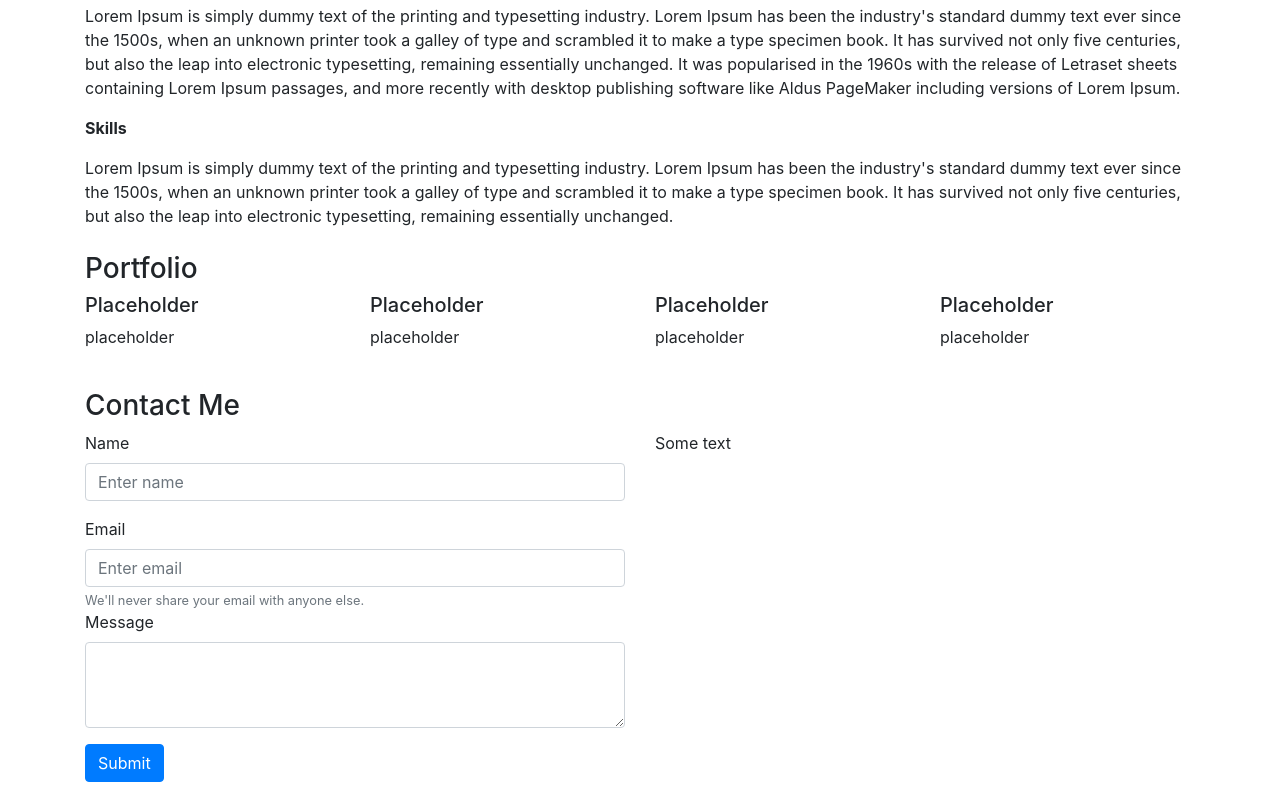
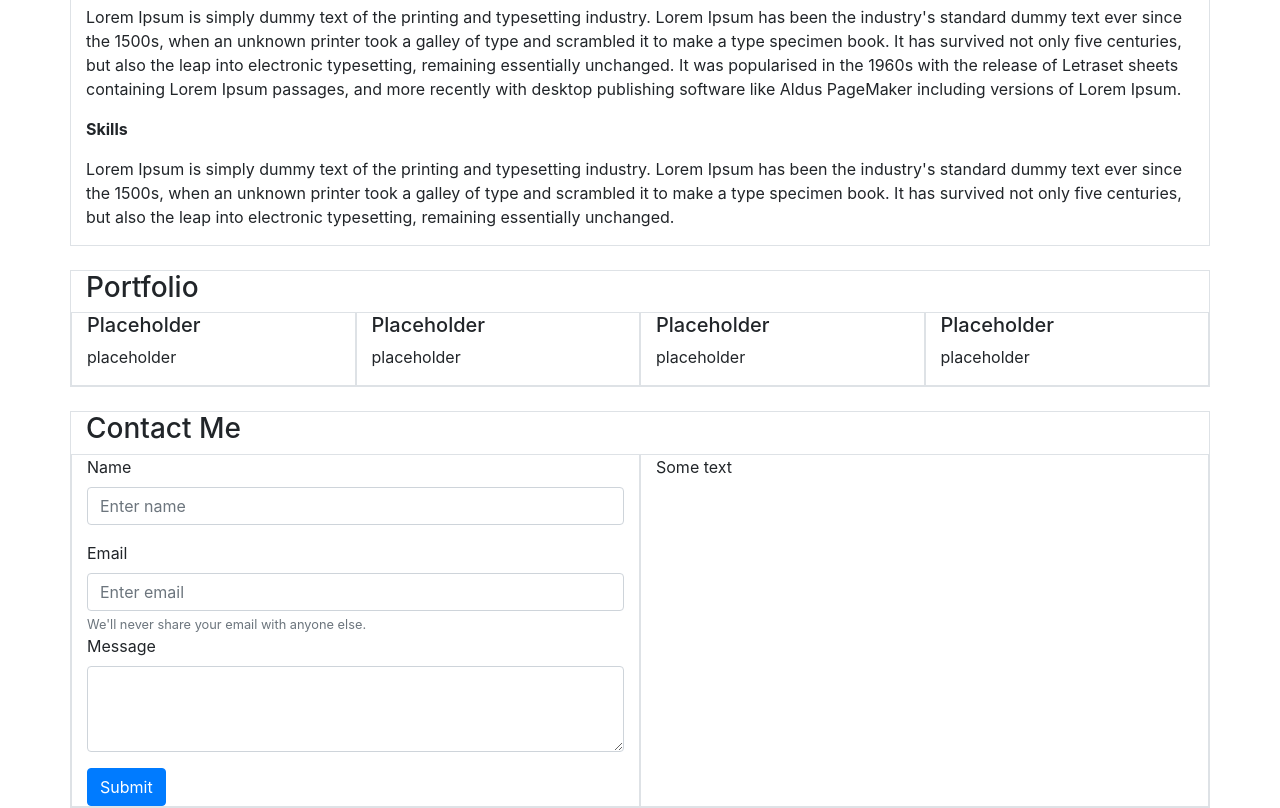
Before and after one commit to John-Jaramillo/my-pwp-john-jaramillo, a plain HTML site: page public_html/index.html in a window 1280 px wide. Shown: the part 200-1008 px from the top of the page. Before the commit the page ends 982 px from the top, so only its background shows below. Drawn offline with nearby package versions, Linux system fonts and the light colour scheme.

Commit message:
added temporary borders to make formatting

```diff
--- a/public_html/index.html
+++ b/public_html/index.html
@@ -33,38 +33,38 @@
     </nav>
 </div>
 
-<div class="container mt-4">
+<div class="container mt-4 border">
     <h1>John Jaramillo</h1>
     <h3>About Me</h3>
     <p>Lorem Ipsum is simply dummy text of the printing and typesetting industry. Lorem Ipsum has been the industry's standard dummy text ever since the 1500s, when an unknown printer took a galley of type and scrambled it to make a type specimen book. It has survived not only five centuries, but also the leap into electronic typesetting, remaining essentially unchanged. It was popularised in the 1960s with the release of Letraset sheets containing Lorem Ipsum passages, and more recently with desktop publishing software like Aldus PageMaker including versions of Lorem Ipsum.</p>
     <p><strong>Skills</strong></p>
     <p>Lorem Ipsum is simply dummy text of the printing and typesetting industry. Lorem Ipsum has been the industry's standard dummy text ever since the 1500s, when an unknown printer took a galley of type and scrambled it to make a type specimen book. It has survived not only five centuries, but also the leap into electronic typesetting, remaining essentially unchanged.</p>
 </div>
-<div class="container mt-4">
+<div class="container mt-4 border">
     <h3>Portfolio</h3>
     <div class="row">
-        <div class="col-lg">
+        <div class="col-lg border">
             <h5>Placeholder</h5>
             <p>placeholder</p>
         </div>
-        <div class="col-lg">
+        <div class="col-lg border">
             <h5>Placeholder</h5>
             <p>placeholder</p>
         </div>
-        <div class="col-lg">
+        <div class="col-lg border">
             <h5>Placeholder</h5>
             <p>placeholder</p>
         </div>
-        <div class="col-lg">
+        <div class="col-lg border">
             <h5>Placeholder</h5>
             <p>placeholder</p>
         </div>
     </div>
 </div>
-<div class="container mt-4">
+<div class="container mt-4 border">
     <h3>Contact Me</h3>
     <div class="row">
-        <div class="col-lg">
+        <div class="col-lg border">
         <form>
             <div class="form-group">
                 <label for="contactName">Name</label>
@@ -82,7 +82,7 @@
             <button type="submit" class="btn btn-primary">Submit</button>
         </form>
         </div>
-        <div class="col-lg">
+        <div class="col-lg border">
             <p>Some text</p>
         </div>
     </div>
```
